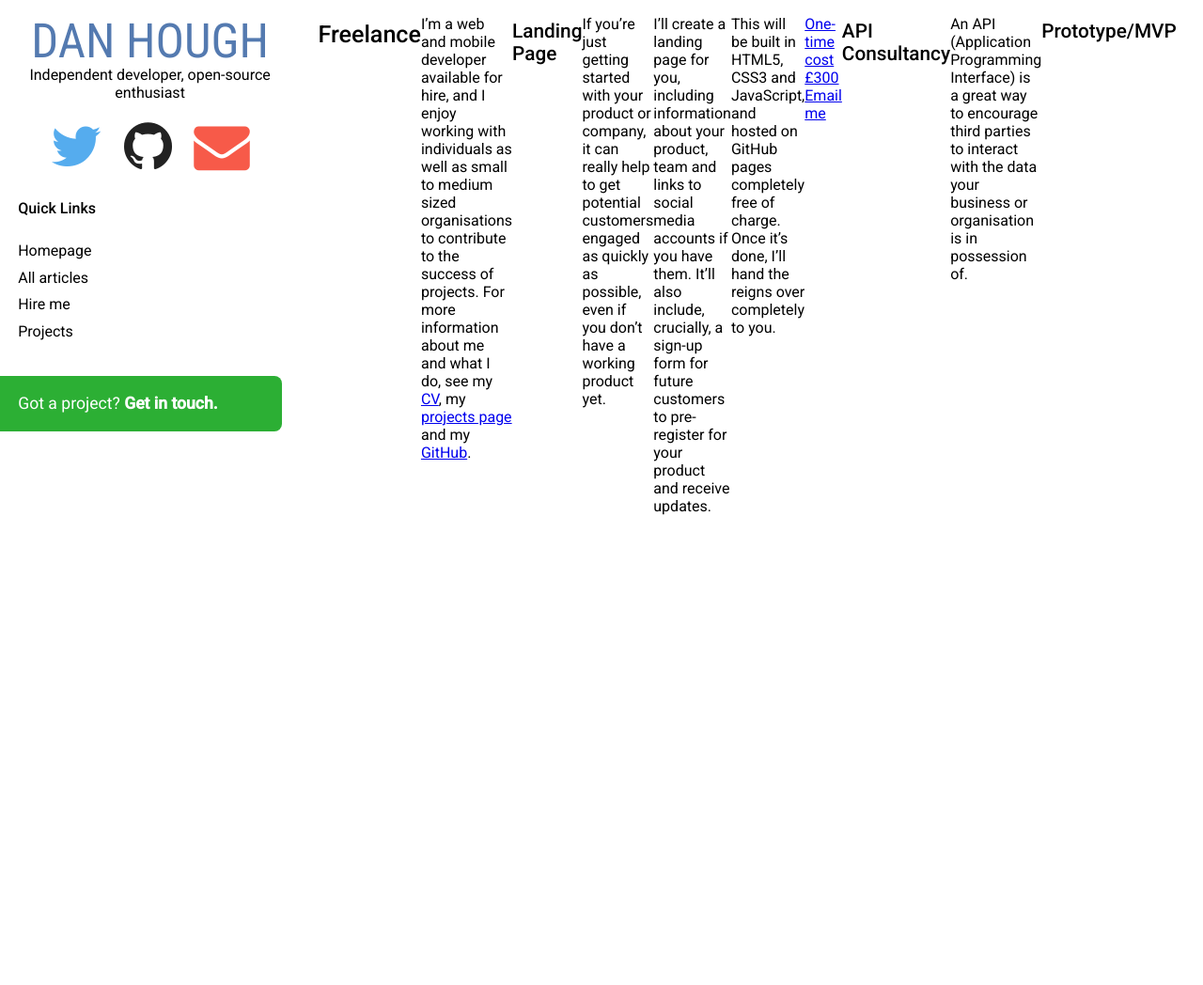
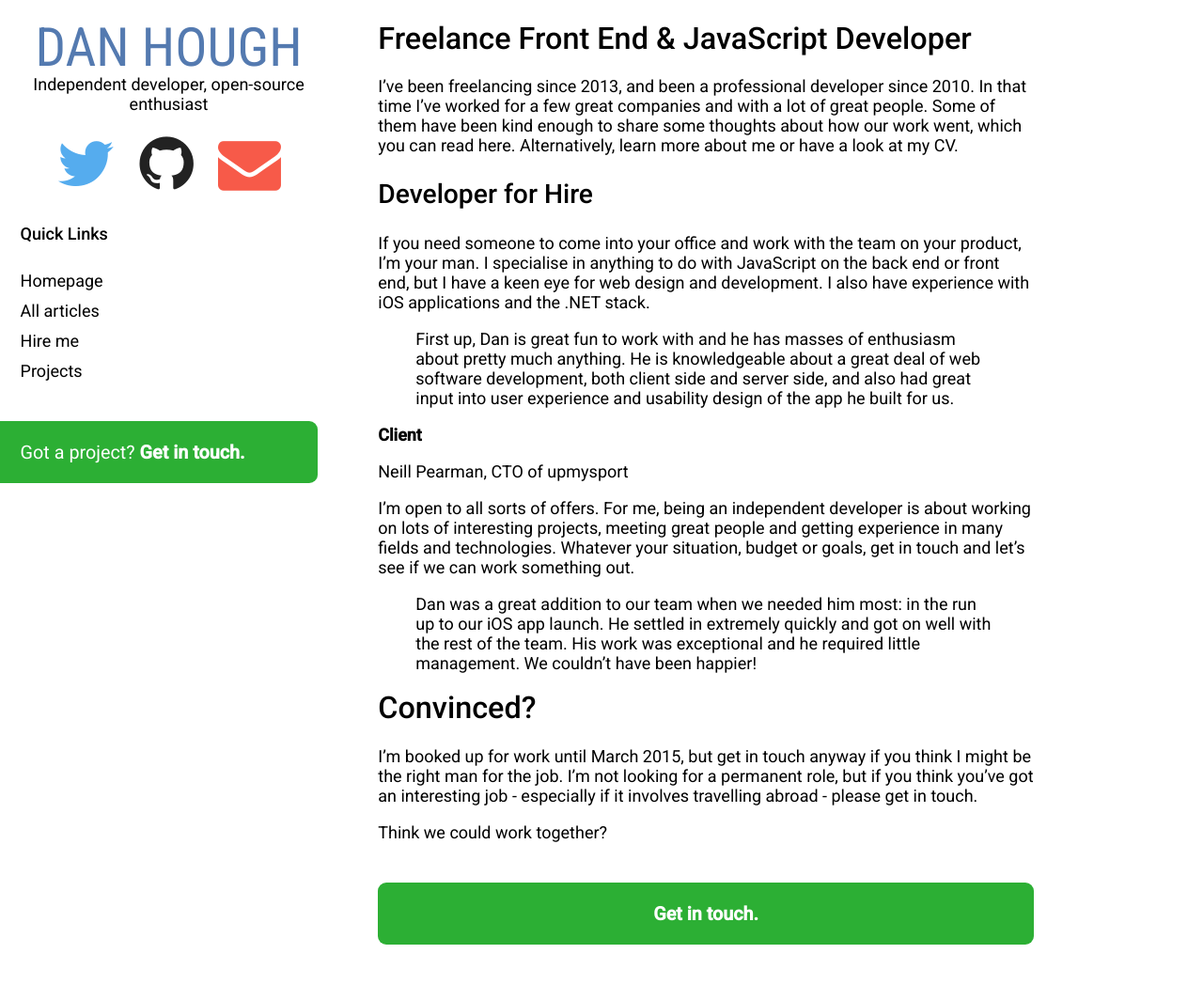
Before and after one commit to basicallydan/danhough.com, a Jekyll site: the page built from freelance/index.markdown, in a window 1280 px wide. Shown: the whole page at 94% size. Built offline with Jekyll 4.4.1, drawn with Linux system fonts in a browser that asks for light colours; Markdown is read by kramdown in place of the engine named in the settings; comment, search, counter and statistics services are not loaded; before the commit the page ends 900 px from its top, so only the background shows below that.

Commit message:
Freelance page content and layout. Size increase slightly to 18px

```diff
--- /dev/null
+++ b/_layouts/page.html
@@ -0,0 +1,7 @@
+---
+layout: default
+---
+
+<main>
+	{{ content }}
+</main>
--- a/css/main.css
+++ b/css/main.css
@@ -2072,14 +2072,14 @@ table {
   box-sizing: border-box; }
 
 html {
-  font-size: 16px;
+  font-size: 18px;
   font-family: 'Roboto'; }
   @media only screen and (max-width: 320px) {
     html {
-      font-size: 14px; } }
+      font-size: 16px; } }
 
 body {
-  max-width: 68.75rem;
+  max-width: 1100px;
   display: flex;
   flex-direction: column; }
   @media (min-width: 769px) {
@@ -2096,6 +2096,16 @@ header {
     header {
       flex: 0 0 18.75rem; } }
 
+a {
+  font-weight: 600;
+  text-decoration: none; }
+  a:link {
+    color: #547AB0; }
+  a:visited {
+    color: #324a6c; }
+  a.external {
+    color: #2CAF34; }
+
 body > main {
   padding-top: 1.2rem;
   padding-left: 1.2rem; }
@@ -2135,7 +2145,7 @@ body > .content-navigation-column {
 .cf {
   *zoom: 1; }
 
-.site-title {
+a.site-title, .site-title {
   font-size: 3.17rem;
   line-height: 3.17rem;
   font-weight: 500;
@@ -2209,7 +2219,8 @@ nav ul {
     display: block; }
   .nav-list li a, .nav-list--icons li a {
     color: #222;
-    text-decoration: none; }
+    text-decoration: none;
+    font-weight: normal; }
 
 .nav-list--icons {
   margin-top: 1.2rem;
@@ -2226,7 +2237,8 @@ nav ul {
     .nav-list--icons li:last-child {
       margin-right: 0; }
   .nav-list--icons li a {
-    font-size: 3.72rem; }
+    font-size: 3.72rem;
+    font-weight: normal; }
   .nav-list--icons .nav-list--icons__twitter {
     color: #55ACEE; }
   .nav-list--icons .nav-list--icons__github {
@@ -2234,20 +2246,26 @@ nav ul {
   .nav-list--icons .nav-list--icons__email {
     color: #F75A49; }
 
-.cta, .cta--primary {
+a:link.cta, a.cta--primary:link, .cta, a.cta--primary:link, .cta--primary {
+  font-weight: normal;
   color: #fefefe;
   text-decoration: none;
-  font-size: 1.1rem; }
-  .cta--primary {
+  font-size: 1.1rem;
+  border-radius: 0.5rem;
+  margin: 2.4rem 0;
+  padding: 1.2rem 2.4rem;
+  display: block;
+  text-align: center; }
+  a:link.cta--primary, .cta--primary {
     background: #2CAF34; }
-    header .cta--primary {
+    header a:link.cta--primary, header .cta--primary {
+      text-align: left;
       margin: 2.4rem 0 2.4rem -2.4rem;
       padding: 1.2rem 0 1.2rem 2.4rem;
       box-sizing: content-box;
       width: 100%;
-      display: block;
-      border-top-right-radius: 0.5rem;
-      border-bottom-right-radius: 0.5rem; }
+      border-top-left-radius: 0;
+      border-bottom-left-radius: 0; }
 
 .project-item {
   margin-top: 1.2rem; }
--- a/freelance/index.markdown
+++ b/freelance/index.markdown
@@ -1,30 +1,30 @@
 ---
-layout: default
-title: Freelance
+layout: page
+title: Freelance Front End & JavaScript Developer
 ---
 
-## Freelance
+# Freelance Front End & JavaScript Developer
 
-I'm a web and mobile developer available for hire, and I enjoy working with individuals as well as small to medium sized organisations to contribute to the success of projects. For more information about me and what I do, see my [CV](/dan-hough-developer-cv-latest.pdf), my [projects page](/projects) and my [GitHub](https://github.com/basicallydan).
+I’ve been freelancing since 2013, and been a professional developer since 2010. In that time I’ve worked for a few great companies and with a lot of great people. Some of them have been kind enough to share some thoughts about how our work went, which you can read here. Alternatively, learn more about me or have a look at my CV.
 
-### Landing Page
+## Developer for Hire
 
-If you're just getting started with your product or company, it can really help to get potential customers engaged as quickly as possible, even if you don't have a working product yet.
+If you need someone to come into your office and work with the team on your product, I’m your man. I specialise in anything to do with JavaScript on the back end or front end, but I have a keen eye for web design and development. I also have experience with iOS applications and the .NET stack.
 
-I'll create a landing page for you, including information about your product, team and links to social media accounts if you have them. It'll also include, crucially, a sign-up form for future customers to pre-register for your product and receive updates.
+> First up, Dan is great fun to work with and he has masses of enthusiasm about pretty much anything.  He is knowledgeable about a great deal of web software development, both client side and server side, and also had great input into user experience and usability design of the app he built for us.
 
-This will be built in HTML5, CSS3 and JavaScript, and hosted on GitHub pages completely free of charge. Once it's done, I'll hand the reigns over completely to you.
+**Client**
 
-<a href="mailto:dan@danhough.com&subject=Landing Page" class="button button-product">
-	<span class="left">
-		<span>One-time cost</span>
-		<span class="cost">£300</span>
-	</span>
-	<span class="right">Email me</span>
-</a>
+Neill Pearman, CTO of upmysport
 
-### API Consultancy
+I’m open to all sorts of offers. For me, being an independent developer is about working on lots of interesting projects, meeting great people and getting experience in many fields and technologies. Whatever your situation, budget or goals, get in touch and let’s see if we can work something out.
 
-An API (Application Programming Interface) is a great way to encourage third parties to interact with the data your business or organisation is in possession of.
+> Dan was a great addition to our team when we needed him most: in the run up to our iOS app launch. He settled in extremely quickly and got on well with the rest of the team. His work was exceptional and he required little management. We couldn't have been happier!
 
-### Prototype/MVP
+# Convinced?
+
+I’m booked up for work until March 2015, but get in touch anyway if you think I might be the right man for the job. I’m not looking for a permanent role, but if you think you’ve got an interesting job - especially if it involves travelling abroad - please get in touch.
+
+Think we could work together?
+
+<a href="mailto:dan@danhough.com?I think we should work together" class="cta--primary"><strong>Get in touch.</strong></a>
--- a/scss/_headings.scss
+++ b/scss/_headings.scss
@@ -1,4 +1,4 @@
-.site-title {
+a.site-title, .site-title {
 	font-size:$site-title-font-size;
 	line-height:$site-title-font-size;
 	font-weight:500;
--- a/scss/_sizes.scss
+++ b/scss/_sizes.scss
@@ -1,6 +1,6 @@
 // Fixed sizes
-$smartphone-root-font-size:14px;
-$root-font-size:16px;
+$smartphone-root-font-size:16px;
+$root-font-size:18px;
 
 // Font sizes
 $standard-font-size:1rem;
@@ -19,7 +19,7 @@ $gutter:$standard-margin;
 // Widths
 $header-width:18.75rem;
 $header-cta-width:100%;
-$max-page-width:68.75rem;
+$max-page-width:1100px;
 
 // Border
 $standard-border-radius:0.5rem;
```
Also changed, not shown: scss/_navigation.scss (+12 -4 lines), scss/_shared.scss (+15 -0 lines).
